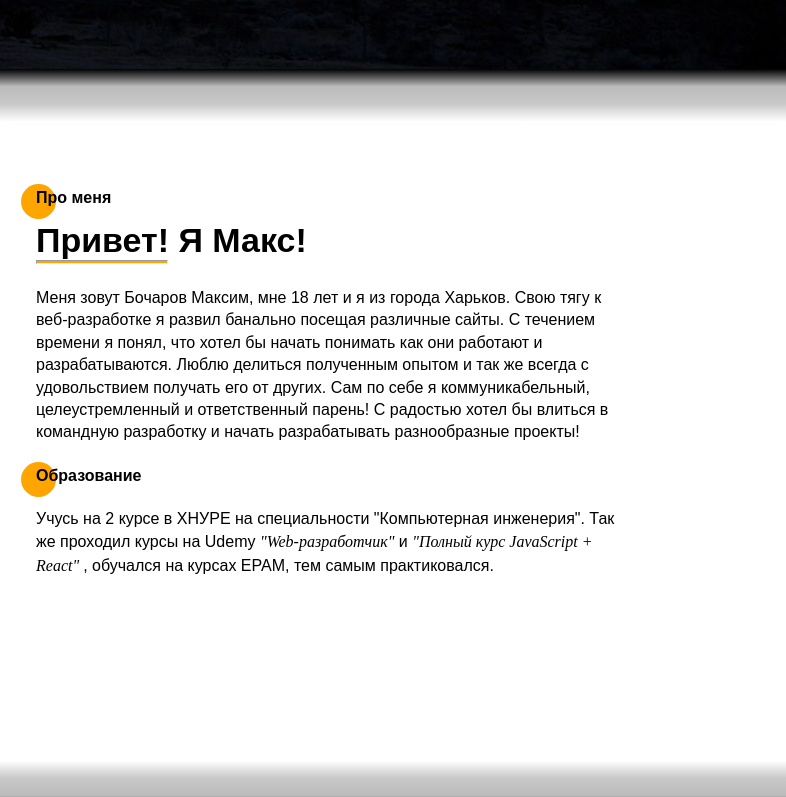
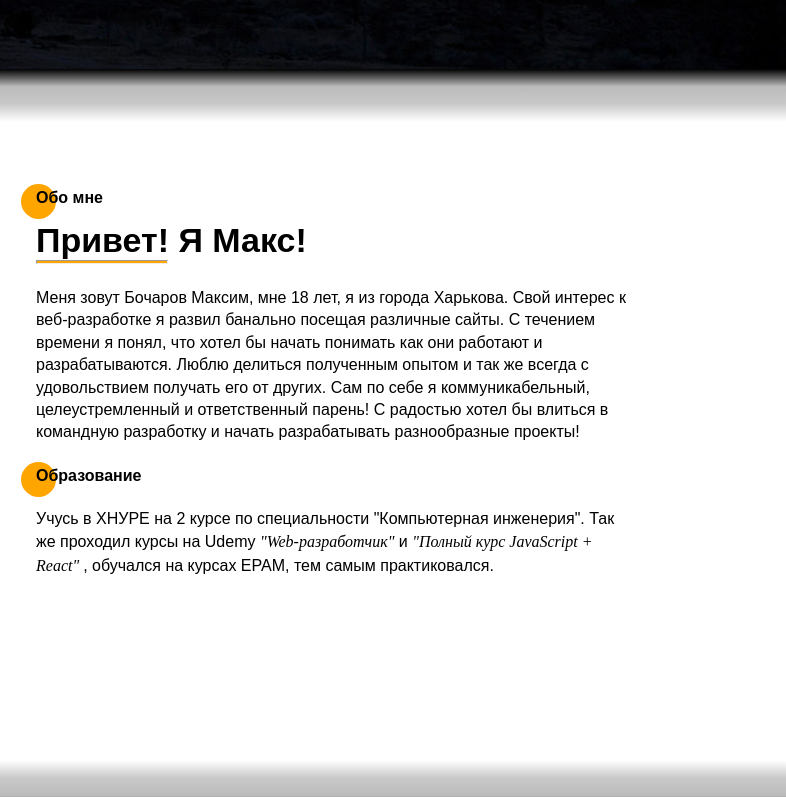
Before and after one commit to Maksim-creator/resume, a website: page src/index.html in a window 1280 px wide. Shown: the part 651-1448 px from the top of the page, 494-1280 px from the left. Drawn offline with Linux system fonts and the light colour scheme; files whose address does not match are found by name.

Commit message:
commit html

```diff
--- a/src/index.html
+++ b/src/index.html
@@ -38,20 +38,20 @@
                 </div>
                 <div class="about__content">
                     <div class="about__content_sub" >
-                        Про меня
+                        Обо мне
                     </div>
                     <div class="about__content_title">
                         Привет! Я Макс!
                     </div>
                     <hr>
                     <div class="about__content_text">
-                        Меня зовут Бочаров Максим, мне 18 лет и я из города Харьков. Свою тягу к веб-разработке я развил банально посещая различные сайты. С течением времени я понял, что хотел бы начать понимать как они работают и разрабатываются. Люблю делиться полученным опытом и так же всегда с удовольствием получать его от других. Сам по себе я коммуникабельный, целеустремленный и ответственный парень! С радостью хотел бы влиться в командную разработку и начать разрабатывать разнообразные проекты!
+                        Меня зовут Бочаров Максим, мне 18 лет, я из города Харькова. Свой интерес к веб-разработке я развил банально посещая различные сайты. С течением времени я понял, что хотел бы начать понимать как они работают и разрабатываются. Люблю делиться полученным опытом и так же всегда с удовольствием получать его от других. Сам по себе я коммуникабельный, целеустремленный и ответственный парень! С радостью хотел бы влиться в командную разработку и начать разрабатывать разнообразные проекты!
                     </div>
                     <div class="about__content_education-sub">
                         Образование
                     </div>
                     <div class="about__content_education">
-                        Учусь на 2 курсе в ХНУРЕ на специальности "Компьютерная инженерия". Так же проходил курсы на Udemy <i>"Web-разработчик"</i> и <i>"Полный курс JavaScript + React" </i>, обучался на курсах EPAM, тем самым практиковался.
+                        Учусь в ХНУРЕ на 2 курсе по специальности "Компьютерная инженерия". Так же проходил курсы на Udemy <i>"Web-разработчик"</i> и <i>"Полный курс JavaScript + React" </i>, обучался на курсах EPAM, тем самым практиковался.
                     </div>
                 </div>
             </div>
```
Also changed, not shown: dist/index.html.
